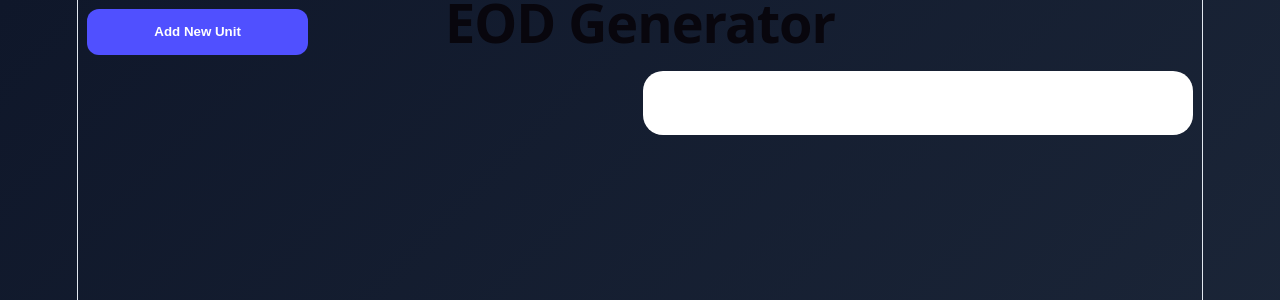
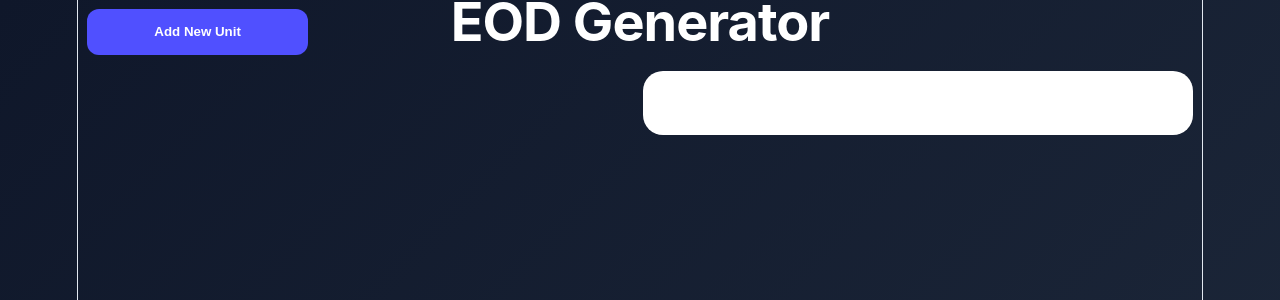
Before and after one commit to xzovyAtWork/EOD_generator, a React (Vite) app: page / in a window 1280 px wide. Shown: the top 300 px of the page. Built offline with nearby package versions, Linux system fonts and the light colour scheme.

Commit message:
remove h1, h2 font coloring

```diff
--- a/src/index.css
+++ b/src/index.css
@@ -66,12 +66,7 @@ body {
   box-sizing: border-box;
 }
 
-h1,
-h2 {
-  font-family: var(--heading);
-  font-weight: 500;
-  color: var(--text-h);
-}
+
 
 h1 {
   font-size: 56px;
```
